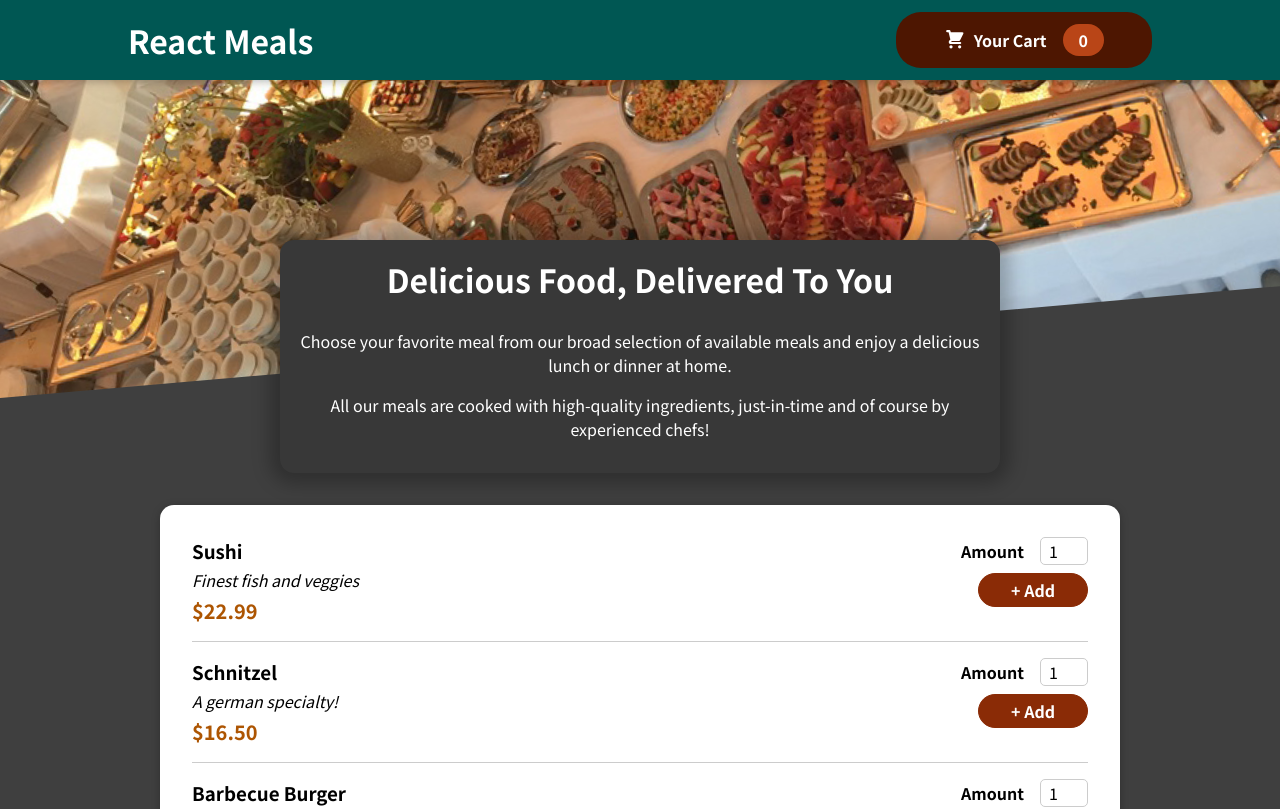
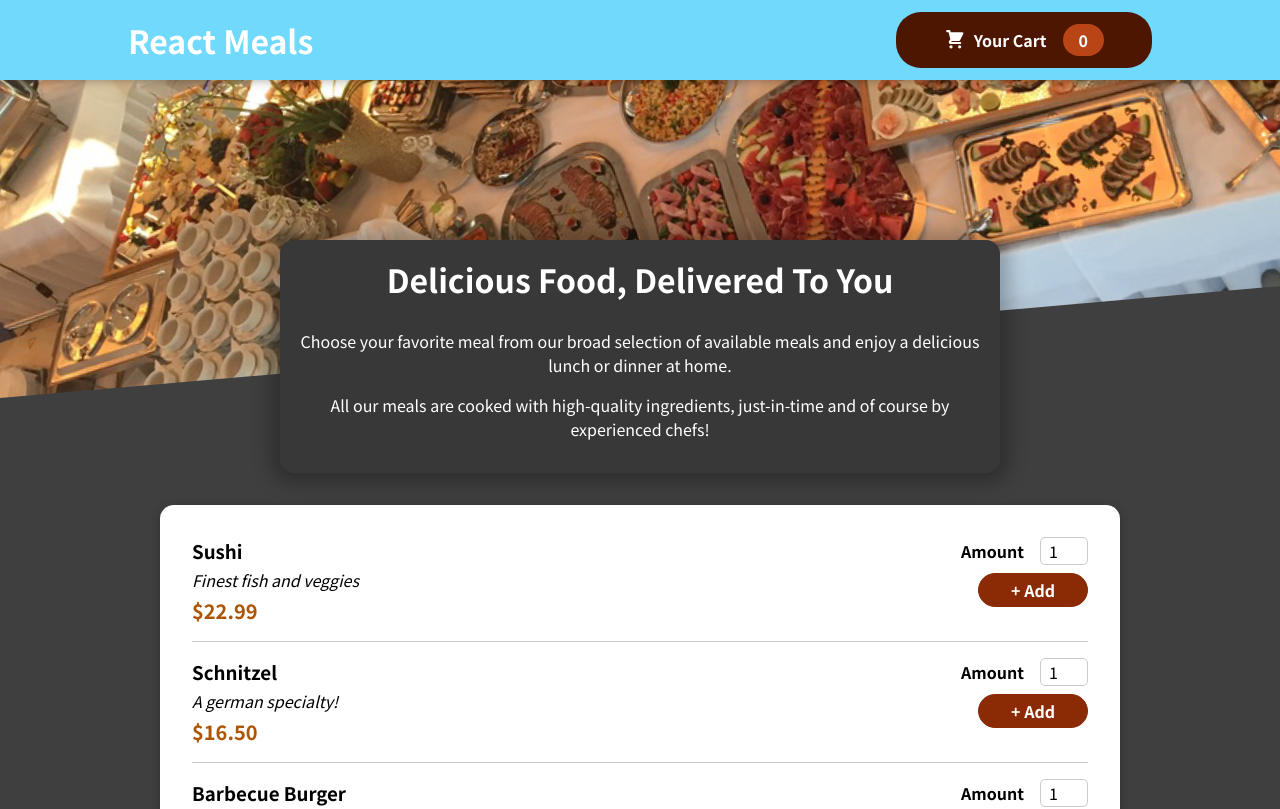
Before and after one commit to rajeev033/food-order-app, a React (Create React App) app: page / in a window 1280 px wide. Shown: the top 809 px of the page. Built offline with nearby package versions, Linux system fonts and the light colour scheme.

Commit message:
changed the color

```diff
--- a/src/components/Layout/Header.module.css
+++ b/src/components/Layout/Header.module.css
@@ -4,7 +4,7 @@
     left: 0;
     width: 100%;
     height: 5rem;
-    background-color: #005753;
+    background-color: #71d9fb;
     color: white;
     display: flex;
     justify-content: space-between;
```
